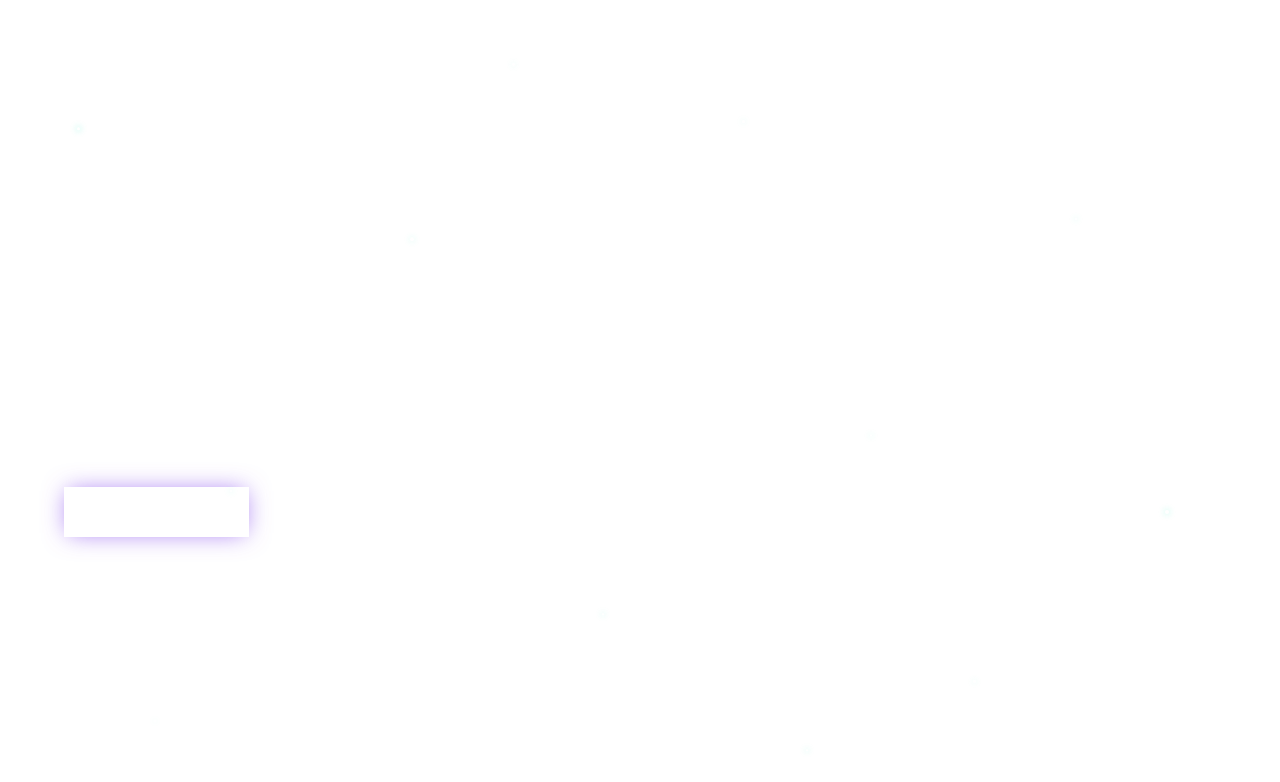
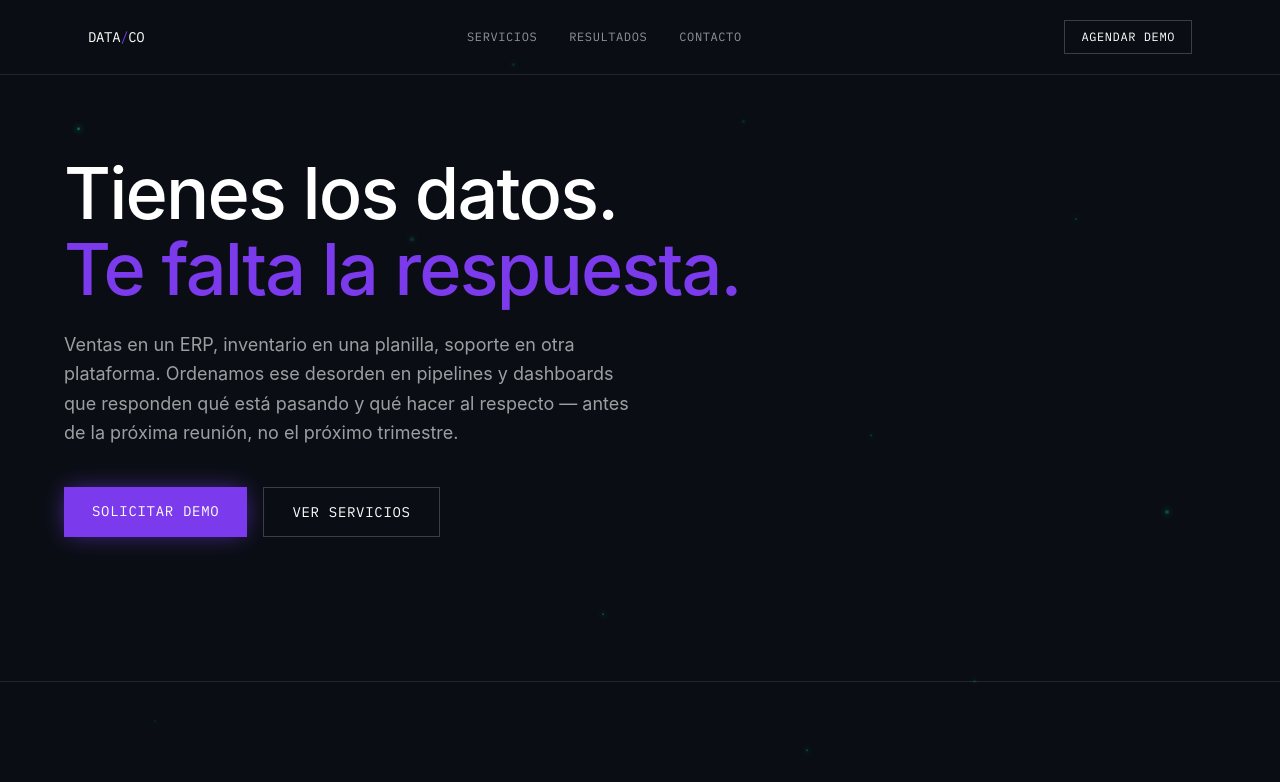
Before and after one commit to mrtnoo/data-gob, a Next.js app: page / in a window 1280 px wide. Shown: the top 782 px of the page. Built offline with nearby package versions, Linux system fonts and the light colour scheme.

Commit message:
cambio landing

```diff
--- a/app/globals.css
+++ b/app/globals.css
@@ -1,26 +1,11 @@
 @import "tailwindcss";
 
-:root {
-  --background: #ffffff;
-  --foreground: #171717;
+@theme {
+  --color-void: #0A0E14;
+  --color-violet: #7C3AED;
+  --color-mint: #10F0C0;
+
+  --font-serif: var(--font-display), Georgia, serif;
+  --font-sans: var(--font-body), system-ui, sans-serif;
+  --font-mono: var(--font-mono), ui-monospace, monospace;
 }
-
-@theme inline {
-  --color-background: var(--background);
-  --color-foreground: var(--foreground);
-  --font-sans: var(--font-geist-sans);
-  --font-mono: var(--font-geist-mono);
-}
-
-@media (prefers-color-scheme: dark) {
-  :root {
-    --background: #0a0a0a;
-    --foreground: #ededed;
-  }
-}
-
-body {
-  background: var(--background);
-  color: var(--foreground);
-  font-family: Arial, Helvetica, sans-serif;
-}
```
